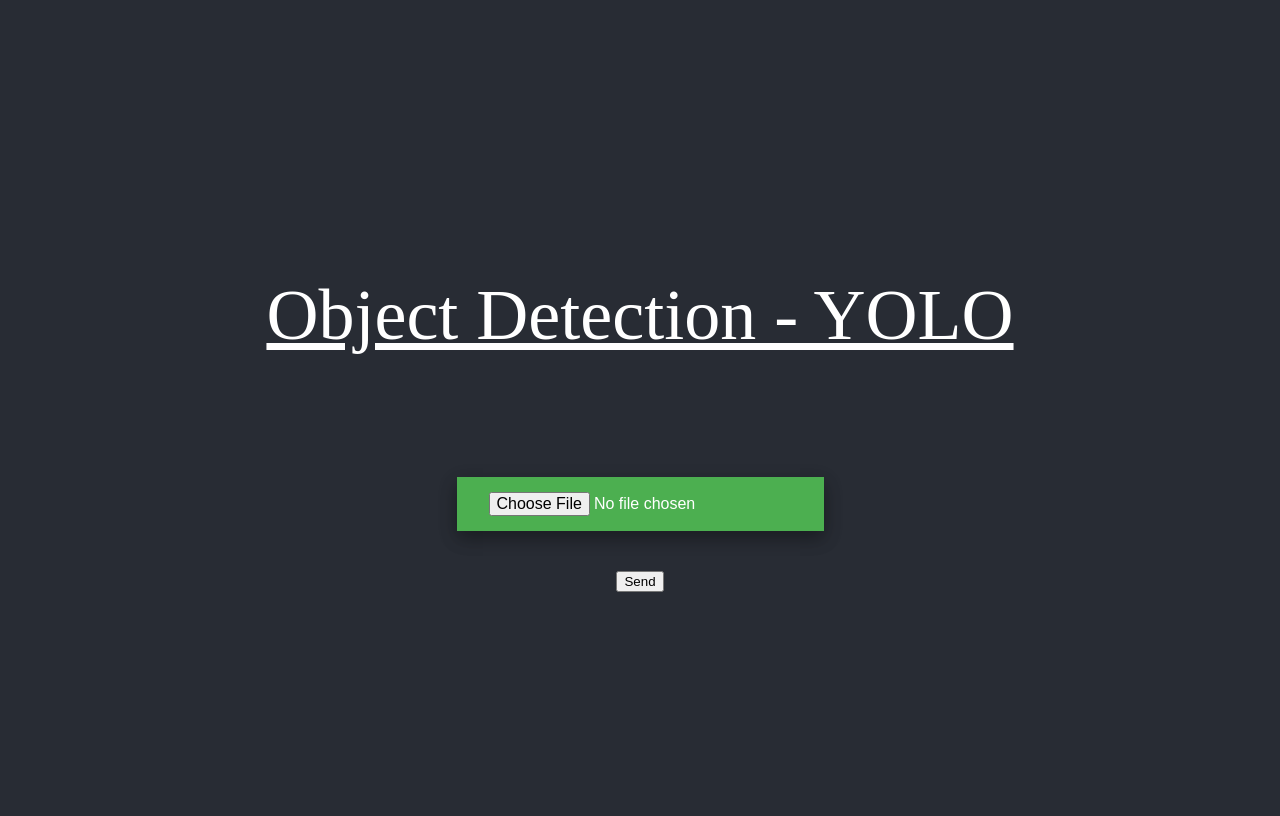
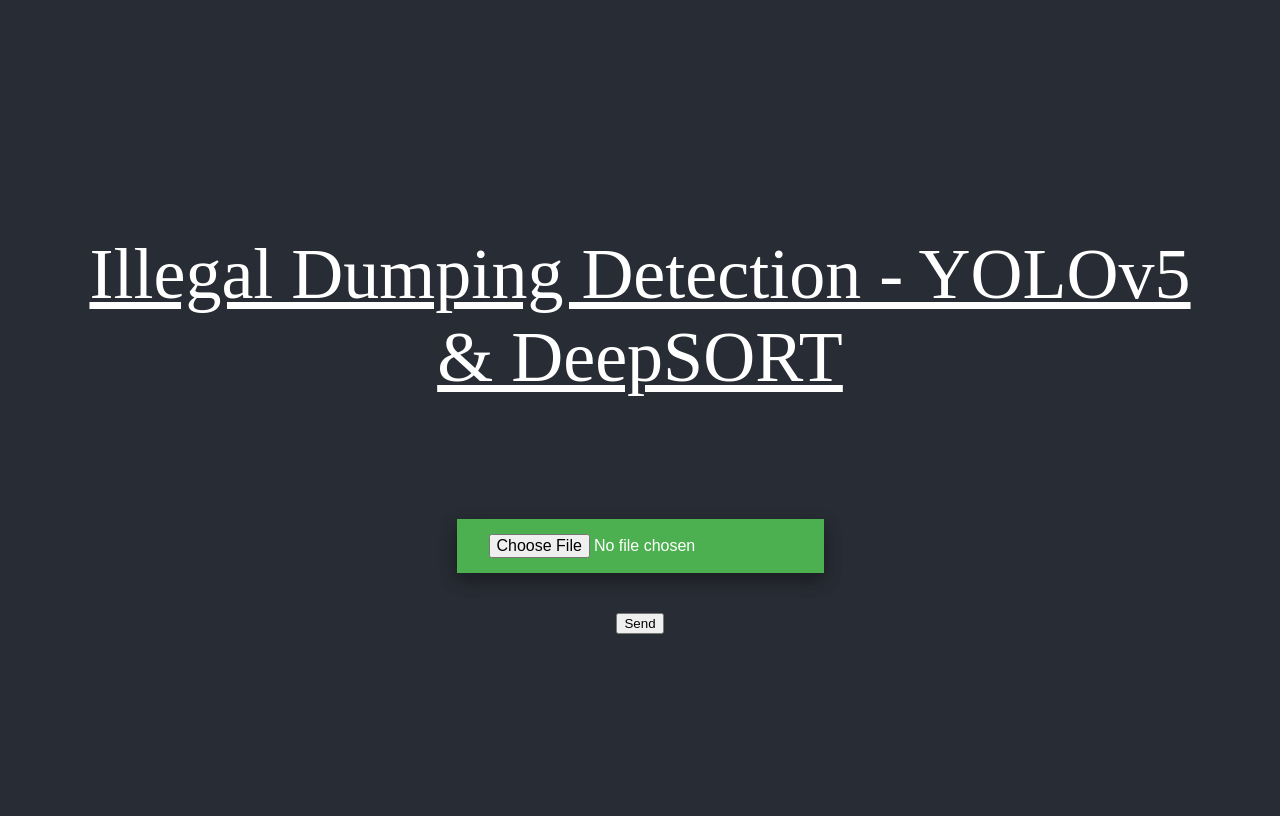
Before and after one commit to rishi-bhuptani/YOLOv5_DeepSORT_Flask, a Flask app: page / in a window 1280 px wide. Run offline with Flask 2, Linux system fonts and the light colour scheme.

Commit message:
Update index.html

```diff
--- a/templates/index.html
+++ b/templates/index.html
@@ -1,7 +1,7 @@
 <!DOCTYPE html>
 <html>
   <head>
-    <title>YOLO-Object Detection</title>
+    <title>Illegal Dumping Detection</title>
     <link rel="stylesheet" type="text/css" href="../static/index.css" />
     <script
       src="https://code.jquery.com/jquery-3.3.1.min.js"
@@ -13,7 +13,7 @@
   <body>
     <div class="App">
       <header class="App-header">
-        <p><u> Object Detection - YOLO </u></p>
+        <p><u> Illegal Dumping Detection - YOLOv5 & DeepSORT </u></p>
         <!-- <div className="pre_img">
           <span><img id="imagebox" src="" /></span>
         </div> -->
```
